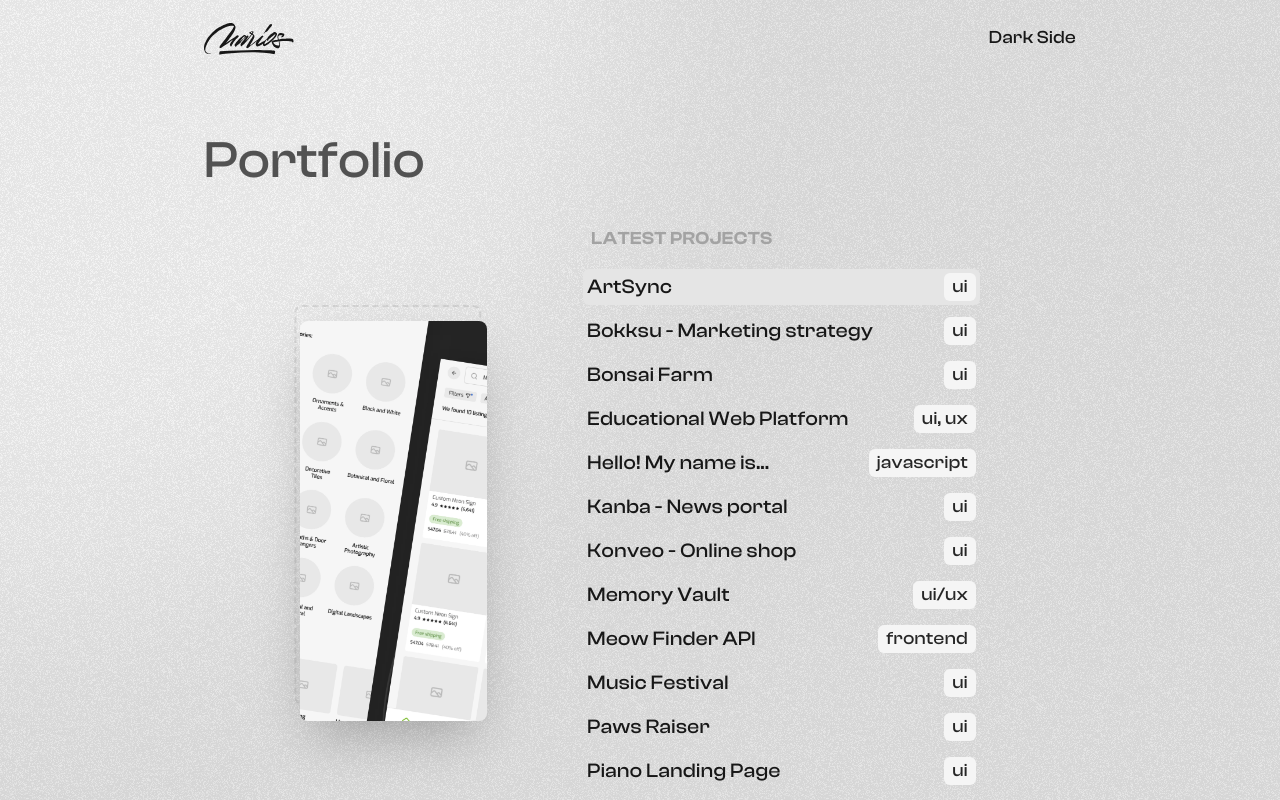
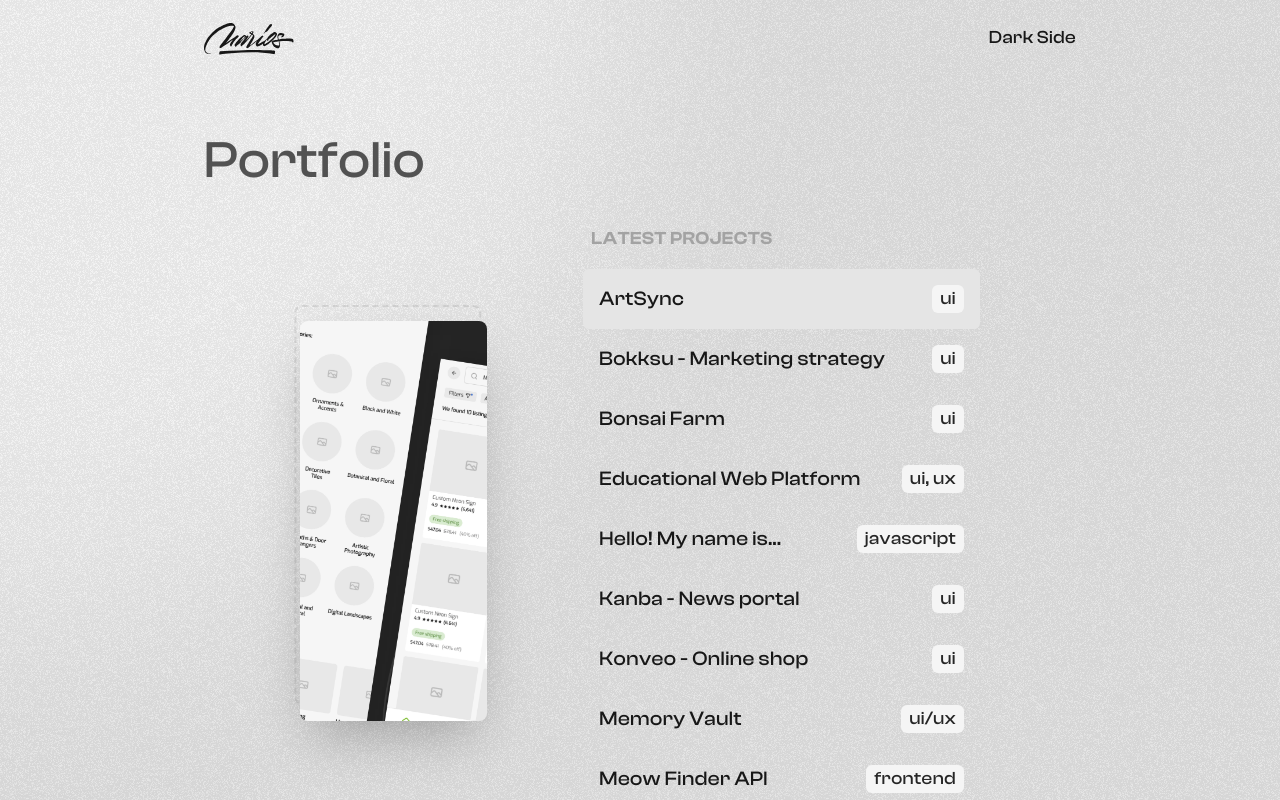
Before and after one commit to mpittas/mp-portfolio, a Next.js app: page /portfolio in a window 1280 px wide. Shown: the top 800 px of the page. Built offline with nearby package versions, Linux system fonts and the light colour scheme.

Commit message:
make image on homepage scrollable

```diff
--- a/src/components/portfolio/PortfolioPosts.tsx
+++ b/src/components/portfolio/PortfolioPosts.tsx
@@ -23,11 +23,11 @@ const PortfolioPostsItems = ({
   currentImage: string;
 }) => {
   return (
-    <div className="flex flex-col gap-y-2">
+    <div className="flex flex-col">
       {allPortfolios.map((post) => (
         <Link
           key={post.slug}
-          className={`flex flex-row justify-between items-center p-1 hover:bg-neutral-300 dark:hover:bg-neutral-950/[1] group rounded-md ${
+          className={`flex flex-row justify-between items-center p-4 hover:bg-neutral-300 dark:hover:bg-neutral-950/[1] group rounded-md ${
             currentImage === post.metadata.featuredImage
               ? "bg-neutral-200 dark:bg-neutral-800"
               : ""
--- a/src/components/sections/ClientProjectSection.tsx
+++ b/src/components/sections/ClientProjectSection.tsx
@@ -30,7 +30,7 @@ const ClientProjectSection = ({
   };
 
   return (
-    <div className="pb-24 overflow-hidden">
+    <div className="pb-24">
       <div className="max-w-[1920px] mx-auto">
         <div className="px-8 xl:px-24 flex flex-wrap ">
           {/* Col 1 */}
```
